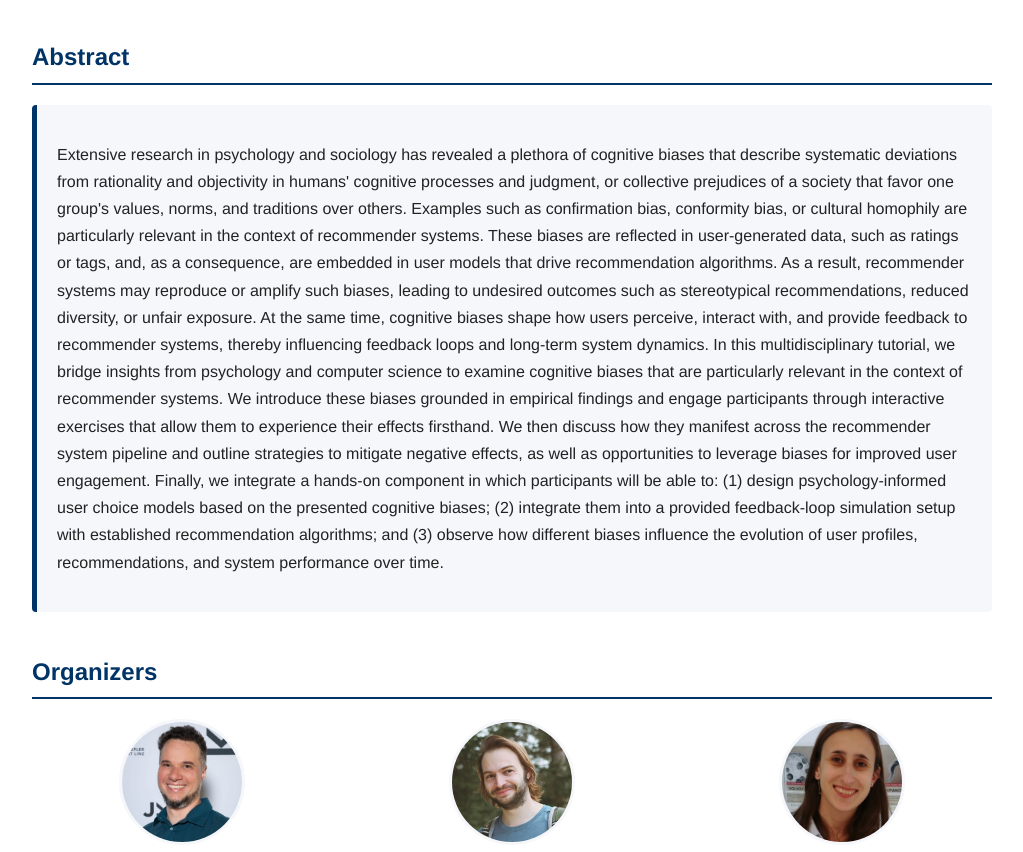
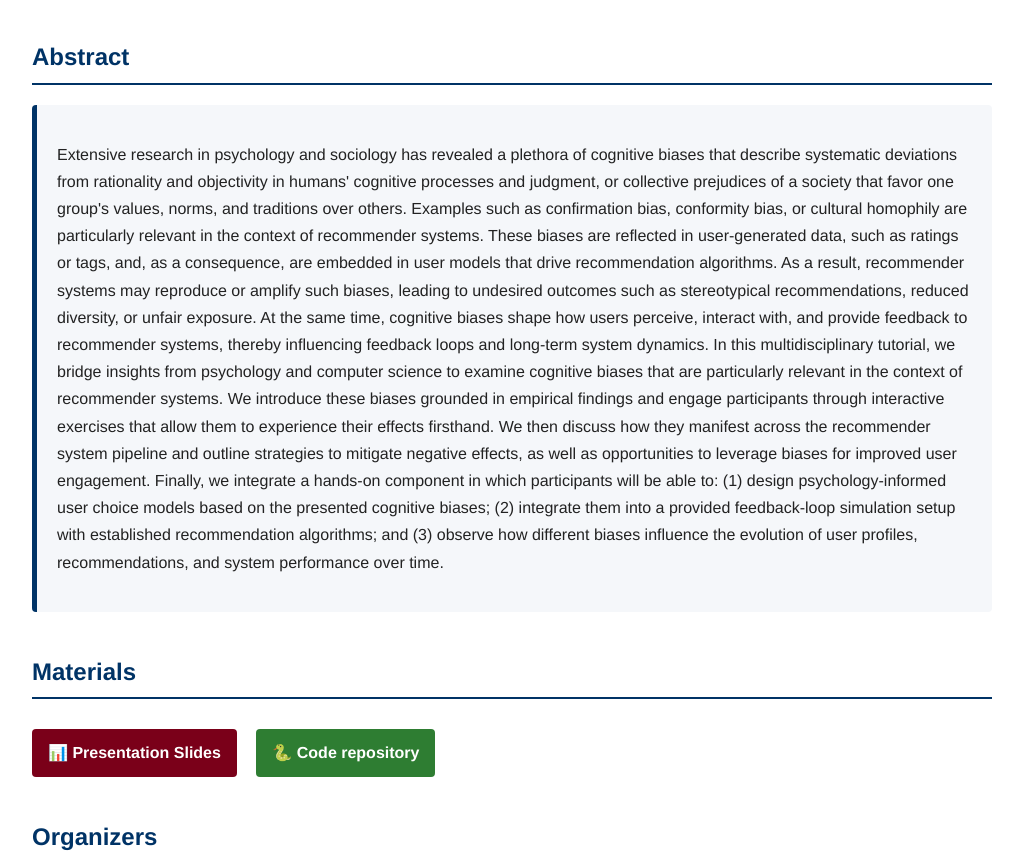
Before and after one commit to CPJKU/cobis_rs_recsys2026, a plain HTML site: page index.html in a window 1280 px wide. Shown: the part 134-986 px from the top of the page, without its empty margins (128-1151 px from the left). Drawn offline with Linux system fonts and the light colour scheme.

Commit message:
Added material

```diff
--- a/index.html
+++ b/index.html
@@ -173,6 +173,21 @@
       </div>
     </section>
 
+    <h2>Materials</h2>
+
+  <div class="materials-container">
+
+    <div class="material-group">
+<!--      <h3 style="color: #7a0019; font-size: 1.1em; margin-bottom: 10px;">📂 Tutorial Assets</h3>-->
+      <div class="links">
+        <a href="https://drive.google.com/drive/folders/1boe8mG1_-0hORsGKtLIKaADy3tq9cUHB?usp=sharing" target="_blank" style="background: #7a0019;">📊 Presentation Slides</a>
+        <a href="https://github.com/hcai-mms/cobis_rs_26" target="_blank" style="background: #2e7d32;">🐍 Code repository</a>
+<!--        <a href="https://github.com/CPJKU/cobisllm" target="_blank" style="background: #333;">💻 GitHub Repository</a>-->
+      </div>
+    </div>
+
+    </div>
+
     <section>
       <h2>Organizers</h2>
 
```
